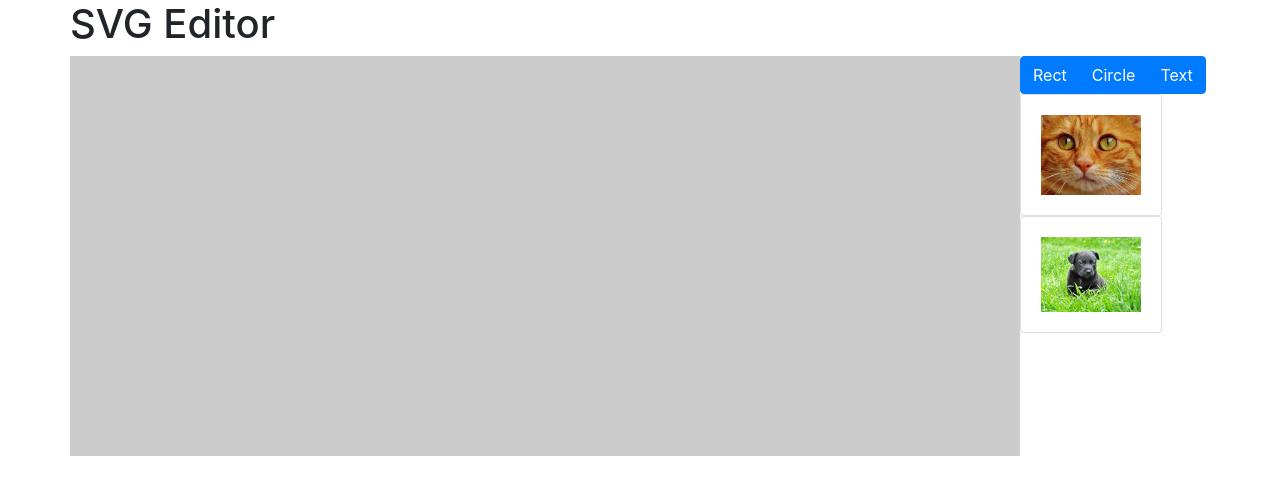
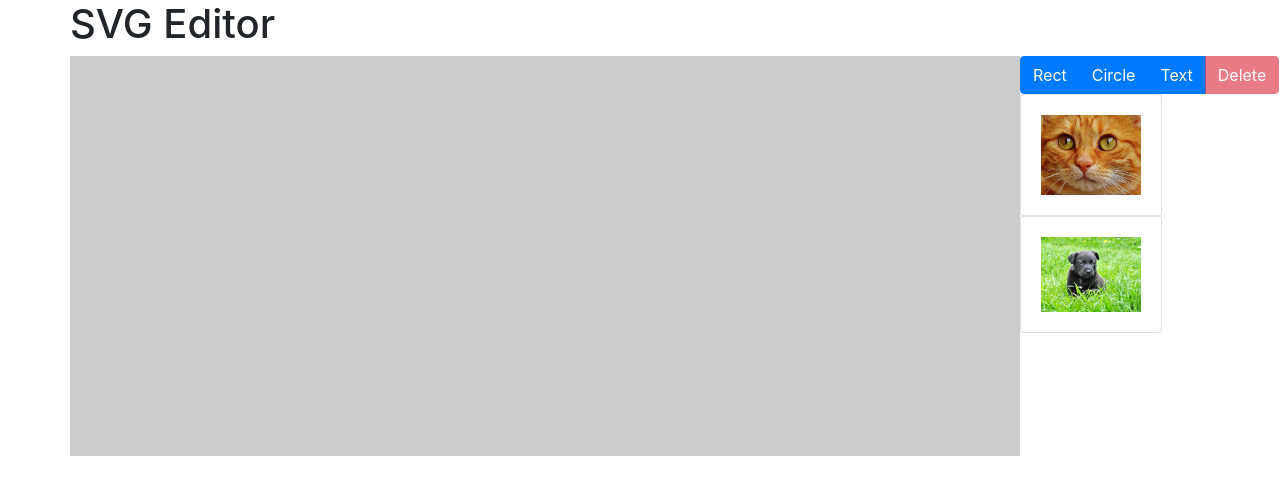
Before and after one commit to myomi/vue-sample, a Vue app: page /#/ in a window 1280 px wide. Shown: the top 494 px of the page. Built offline with nearby package versions, Linux system fonts and the light colour scheme.

Commit message:
Added delete shape

```diff
--- a/src/components/SVGEditor.vue
+++ b/src/components/SVGEditor.vue
@@ -18,6 +18,7 @@
             <button class="btn btn-primary" @click="addRect">Rect</button>
             <button class="btn btn-primary" @click="addCircle">Circle</button>
             <button class="btn btn-primary" @click="addText">Text</button>
+            <button class="btn btn-danger" @click="deleteShape" :disabled="!this.shapes.some(e => e.selected)">Delete</button>
           </div>
         </div>
         <div class="row">
@@ -92,6 +93,11 @@ export default {
     addTextCancel: function () {
       this.displayModalAddText = false
     },
+    deleteShape: function () {
+      this.shapes.some((e, i) => {
+        if (e.selected) this.shapes.splice(i, 1)
+      })
+    },
     unselected: function () {
       this.shapes.forEach(e => {
         e.selected = false
```
